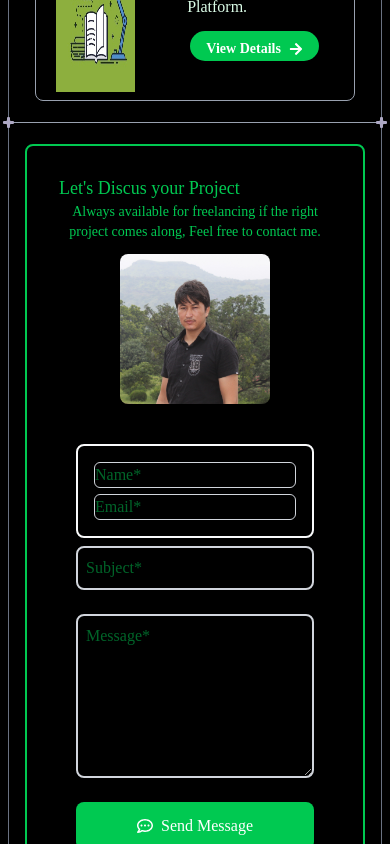
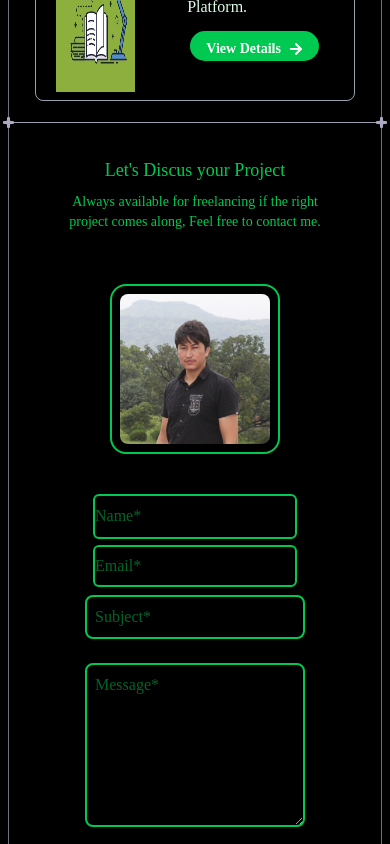
Before and after one commit to farzam313/PortFolio, a React (Vite) app: page / in a window 390 px wide. Shown: the part 2860-3704 px from the top of the page. Built offline with nearby package versions, Linux system fonts and the light colour scheme; a web font is replaced by a local one.

Commit message:
Responsivness Enhanced.

```diff
--- a/src/components/ContactUS.jsx
+++ b/src/components/ContactUS.jsx
@@ -30,23 +30,25 @@ const ContactUS = () => {
   return (
     <div
       id="contact-container"
-      className="flex flex-col pt-3 justify-center items-center w-[100%] h-full  text-green-500 border-2 gap-y-2 border-green-500 rounded-lg p-4  "
+      className="flex flex-col pt-3 justify-center items-center w-[100%] h-full  text-green-500  gap-y-2  rounded-lg p-4  "
     >
-      <div className="flex flex-col lg:flex-row items-center   h-[100%] p-4 justify-between gap-x-16 gap-y-3  rounded-lg">
-        <div>
+      <div className="flex flex-col lg:flex-row items-center   h-[100%] p-4 justify-between gap-x-16 gap-y-3  rounded-lg ">
+        <div className="flex flex-col items-center justify-center text-center gap-y-2 mb-10">
           <h2 className=" text-lg lg:text-5xl">Let's Discus your Project</h2>
           <p className="flex-wrap text-center text-sm lg:text-2xl">
             Always available for freelancing if the right project comes along,
             Feel free to contact me.
           </p>
         </div>
+        <div className="flex justify-center items-center border-2 border-grren-500 p-2 rounded-2xl lg:mt-10">
           <img
             src="../../Far.JPG"
             alt="Contact Us"
             height={300}
             width={300}
-          className=" object-cover rounded-lg h-[150px] w-[150px] lg:h-[300px] lg:w-[300px]"
+            className=" object-cover  rounded-lg h-[150px] w-[150px] lg:h-[350px] lg:w-[350px]"
           />
+        </div>
       </div>
 
       <div className="flex flex-col lg:flex-row items-center justify-center w-full h-full   rounded-lg ">
@@ -55,37 +57,33 @@ const ContactUS = () => {
           onSubmit={sendEmail}
           className="flex flex-col gap-y-2 p-4 rounded-lg"
         >
-          <div className="flex flex-col lg:flex-row items-center justify-center w-full  h-full p-4 border-2 border-gray-50 rounded-lg gap-x-3 gap-y-1.5">
-            <div>
+          <div className="flex flex-col lg:flex-row items-center justify-center w-full  h-full  rounded-lg gap-x-3 gap-y-1.5 ">
             <input
               type="text"
               name="name"
               placeholder="Name*"
-                className="border-1 border-gray-300 rounded-md"
+              className="border-2 border-green-500 rounded-md h-[45px] "
             />
-            </div>
 
-            <div>
             <input
               type="text"
               name="email"
               placeholder="Email*"
-                className="border-1 border-gray-300 rounded-md"
+              className="border-2 border-green-500 rounded-md h-[42px]"
             />
-            </div>
           </div>
 
           <input
             type="text"
             name="subject"
             placeholder="Subject*"
-            className="p-2 border-2 border-gray-300 rounded-lg mb-4"
+            className="p-2 border-2 border-green-500 rounded-lg mb-4"
           />
           <textarea
             placeholder="Message*"
             name="message"
             rows="6"
-            className="p-2 border-2 border-gray-300 rounded-lg mb-4"
+            className="p-2 border-2 border-green-500 rounded-lg mb-4"
           />
 
           <button
```
Lines whose indentation alone changed are shown as unchanged.
